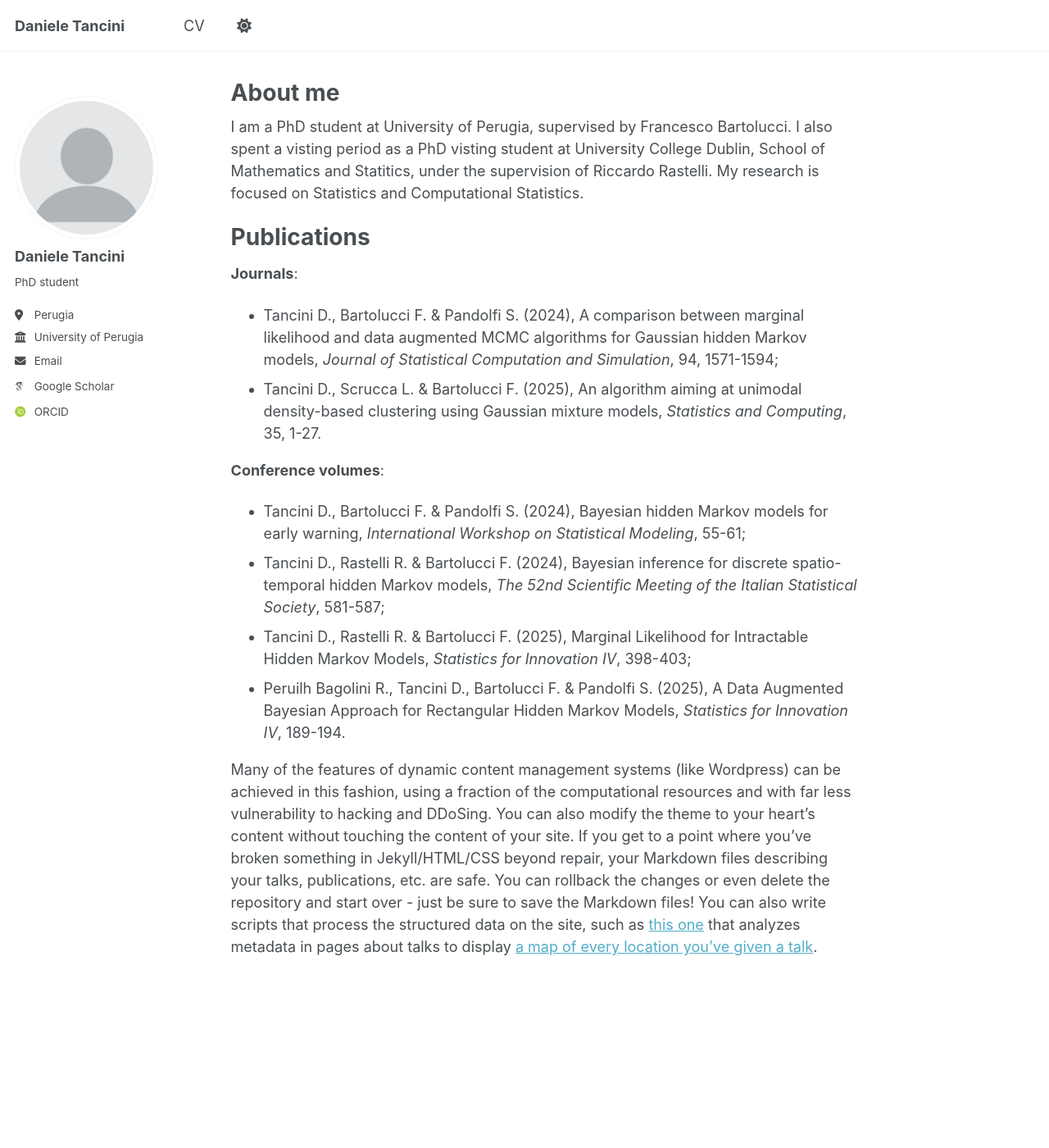
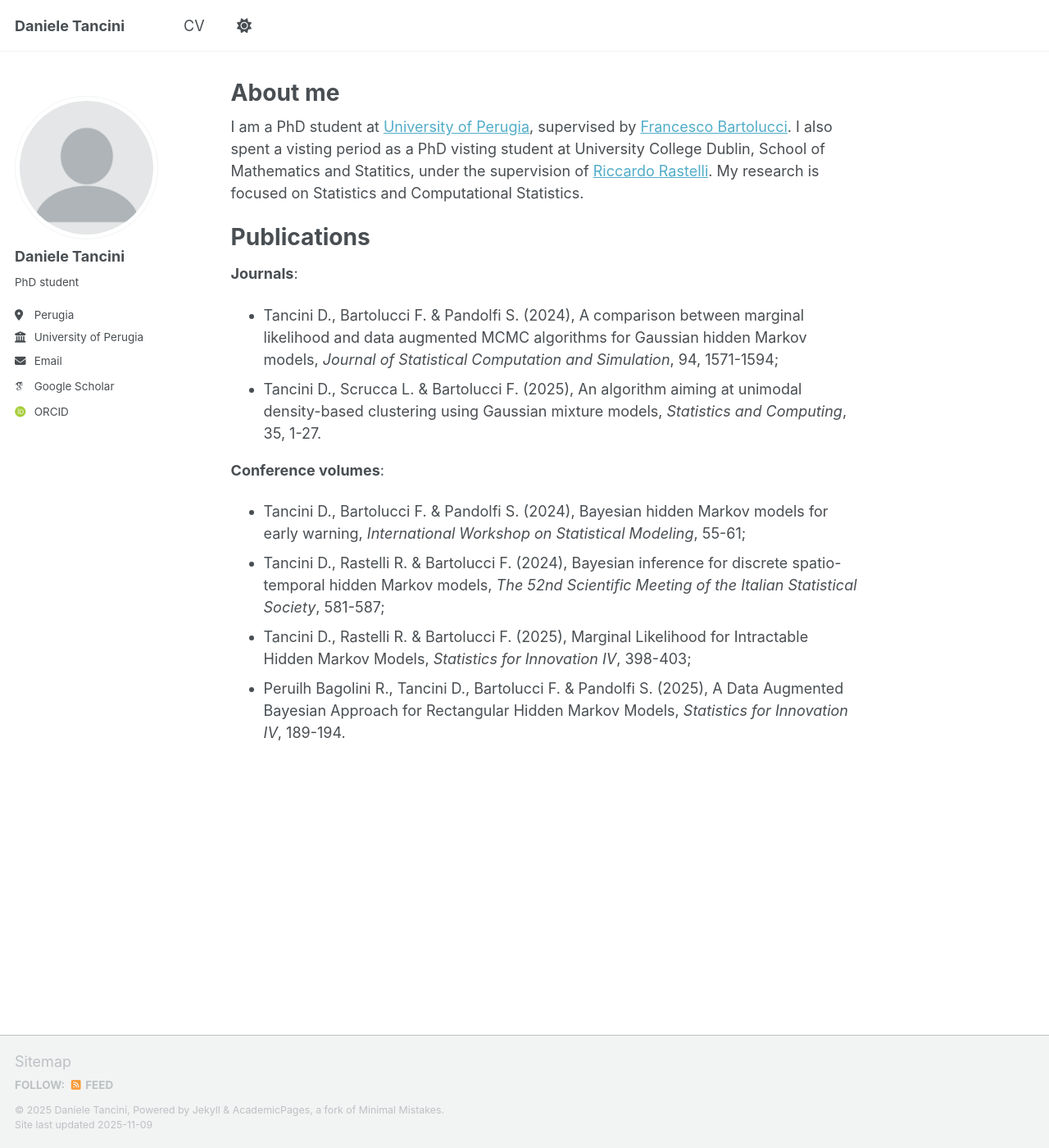
Before and after one commit to DanieleTancini/danieletancini.github.io, a Jekyll site: the page built from _pages/about.md, in a window 1280 px wide and 1400 px high. Shown: the whole window at 82% size. Built offline with Jekyll 4.4.1, drawn with Linux system fonts in a browser that asks for light colours; some web fonts are replaced; a script that is not in the unit is left out; part of the change alters nothing that is shown.

Commit message:
Update about.md

```diff
--- a/_pages/about.md
+++ b/_pages/about.md
@@ -7,7 +7,7 @@ redirect_from:
   - /about.html
 ---
 
-I am a PhD student at University of Perugia, supervised by Francesco Bartolucci. I also spent a visting period as a PhD visting student at University College Dublin, School of Mathematics and Statitics, under the supervision of Riccardo Rastelli. My research is focused on Statistics and Computational Statistics.
+I am a PhD student at [University of Perugia](https://www.unipg.it), supervised by [Francesco Bartolucci](https://sites.google.com/site/bartstatistics/). I also spent a visting period as a PhD visting student at University College Dublin, School of Mathematics and Statitics, under the supervision of [Riccardo Rastelli](https://sites.google.com/site/riccardoras/). My research is focused on Statistics and Computational Statistics.
 
 Publications
 ======
@@ -27,5 +27,3 @@ hidden Markov models, *The 52nd Scientific Meeting of the Italian Statistical So
 Models, *Statistics for Innovation IV*, 398-403;
 - Peruilh Bagolini R., Tancini D., Bartolucci F. & Pandolfi S. (2025), A Data Augmented Bayesian
 Approach for Rectangular Hidden Markov Models, *Statistics for Innovation IV*, 189-194.
-
-Many of the features of dynamic content management systems (like Wordpress) can be achieved in this fashion, using a fraction of the computational resources and with far less vulnerability to hacking and DDoSing. You can also modify the theme to your heart's content without touching the content of your site. If you get to a point where you've broken something in Jekyll/HTML/CSS beyond repair, your Markdown files describing your talks, publications, etc. are safe. You can rollback the changes or even delete the repository and start over - just be sure to save the Markdown files! You can also write scripts that process the structured data on the site, such as [this one](https://github.com/academicpages/academicpages.github.io/blob/master/talkmap.ipynb) that analyzes metadata in pages about talks to display [a map of every location you've given a talk](https://academicpages.github.io/talkmap.html).
```
